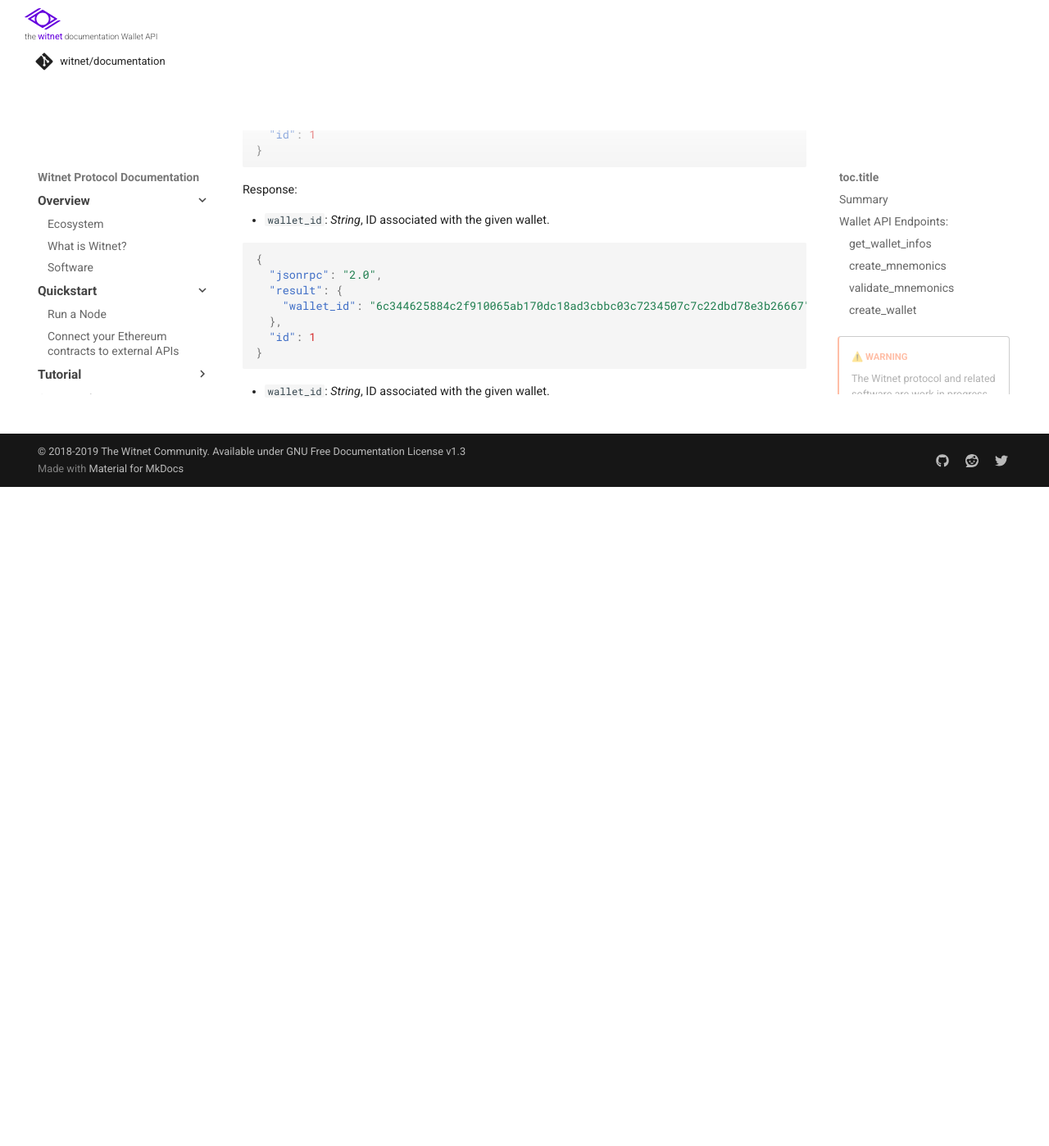
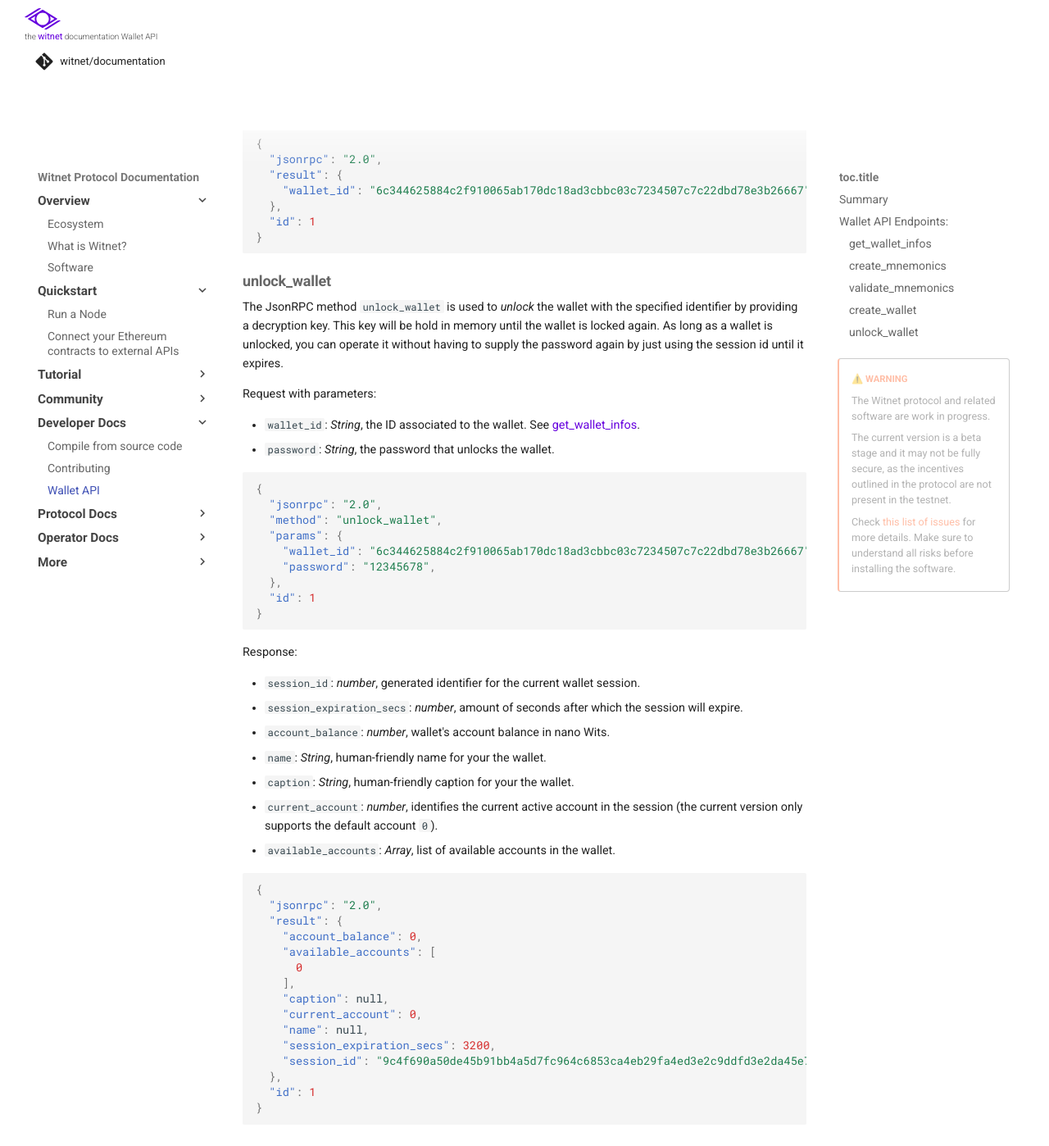
Before and after one commit to witnet/documentation, an MkDocs documentation site: the page built from docs/developer/wallet-api.md, in a window 1280 px wide and 1400 px high, scrolled down 3562 px. Shown: the whole window at 82% size. Built offline with MkDocs 1.6.1 and Material for MkDocs 9.7.7, drawn with Linux system fonts in a browser that asks for light colours; some web fonts are replaced; comment, search, counter and statistics services are not loaded; before the commit the page ends 4156 px from its top, so only the background shows below that; some of the changed text lies outside the part shown.

Commit message:
docs(wallet-api): add unlock wallet method

````diff
--- a/docs/developer/wallet-api.md
+++ b/docs/developer/wallet-api.md
@@ -17,11 +17,7 @@ node_url = "127.0.0.1:21338"
 | [create_mnemonics](#create_mnemonics)       | length                                           | `string`                                      |
 | [validate_mnemonics](#validate_mnemonics)   | seed_source, seed_data                           | `boolean`                                     |
 | [create_wallet](#create_wallet)             | name, caption, seed_source, seed_data, password  | `boolean`                                     |
-| Method Name                                             | Request Params                  | Response          |
-| ------------------------------------------------------- | ------------------------------- | ----------------- |
-| [get_wallet_infos](#get_wallet_infos)                   | (none)                          | `wallet_info[]`   |
-| [create_mnemonics](#create_mnemonics)                   | length                          | `string`          |
-| [validate_mnemonics](#validate_mnemonics)               | seed_source, seed_data          | `boolean`         |
+| [unlock_wallet](#unlock_wallet)             | wallet_id, password                              | `session_id`, `session_expiration_secs`, ...  |
 
 
 
@@ -184,5 +180,51 @@ Response:
 ```
 
 
+### unlock_wallet
 
-- `wallet_id`: *String*, ID associated with the given wallet.
+The JsonRPC method `unlock_wallet` is used to *unlock* the wallet with the specified identifier by providing a decryption key. This key will be hold in memory until the wallet is locked again. As long as a wallet is unlocked, you can operate it without having to supply the password again by just using the session id until it expires.
+
+Request with parameters:
+
+- `wallet_id`: *String*, the ID associated to the wallet. See [get_wallet_infos](#get-wallet-infos).
+- `password`: *String*, the password that unlocks the wallet.
+
+```json
+{
+  "jsonrpc": "2.0",
+  "method": "unlock_wallet",
+  "params": {
+    "wallet_id": "6c344625884c2f910065ab170dc18ad3cbbc03c7234507c7c22dbd78e3b26667",
+    "password": "12345678",
+  },
+  "id": 1
+}
+```
+
+Response:
+
+- `session_id`: *number*, generated identifier for the current wallet session.
+- `session_expiration_secs`: *number*, amount of seconds after which the session will expire.
+- `account_balance`: *number*, wallet's account balance in nano Wits.
+- `name`: *String*, human-friendly name for your the wallet.
+- `caption`: *String*, human-friendly caption for your the wallet.
+- `current_account`: *number*, identifies the current active account in the session (the current version only supports the default account `0`).
+- `available_accounts`: *Array<number>*, list of available accounts in the wallet.
+
+```json
+{
+  "jsonrpc": "2.0",
+  "result": {
+    "account_balance": 0,
+    "available_accounts": [
+      0
+    ],
+    "caption": null,
+    "current_account": 0,
+    "name": null,
+    "session_expiration_secs": 3200,
+    "session_id": "9c4f690a50de45b91bb4a5d7fc964c6853ca4eb29fa4ed3e2c9ddfd3e2da45e7"
+  },
+  "id": 1
+}
+```
````
